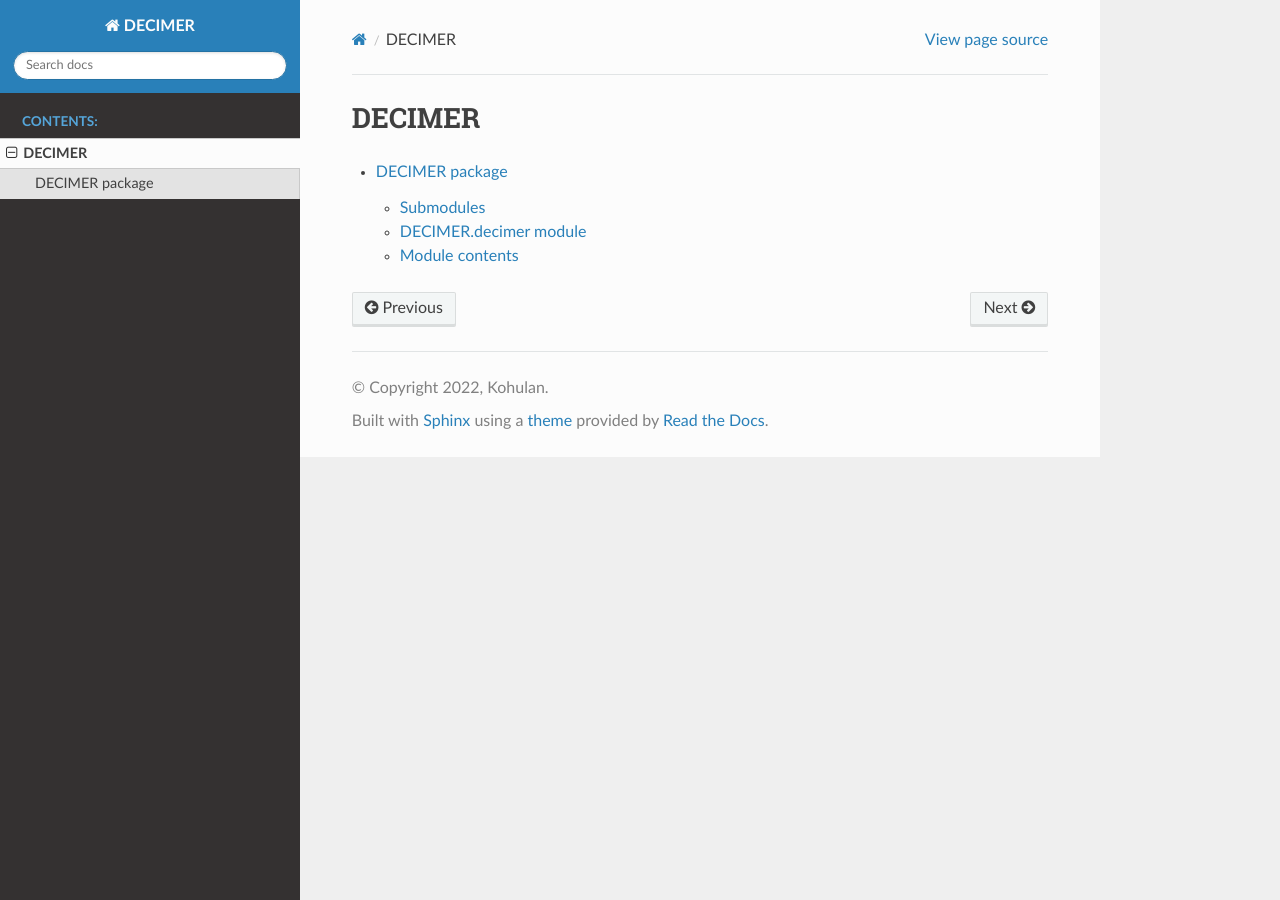
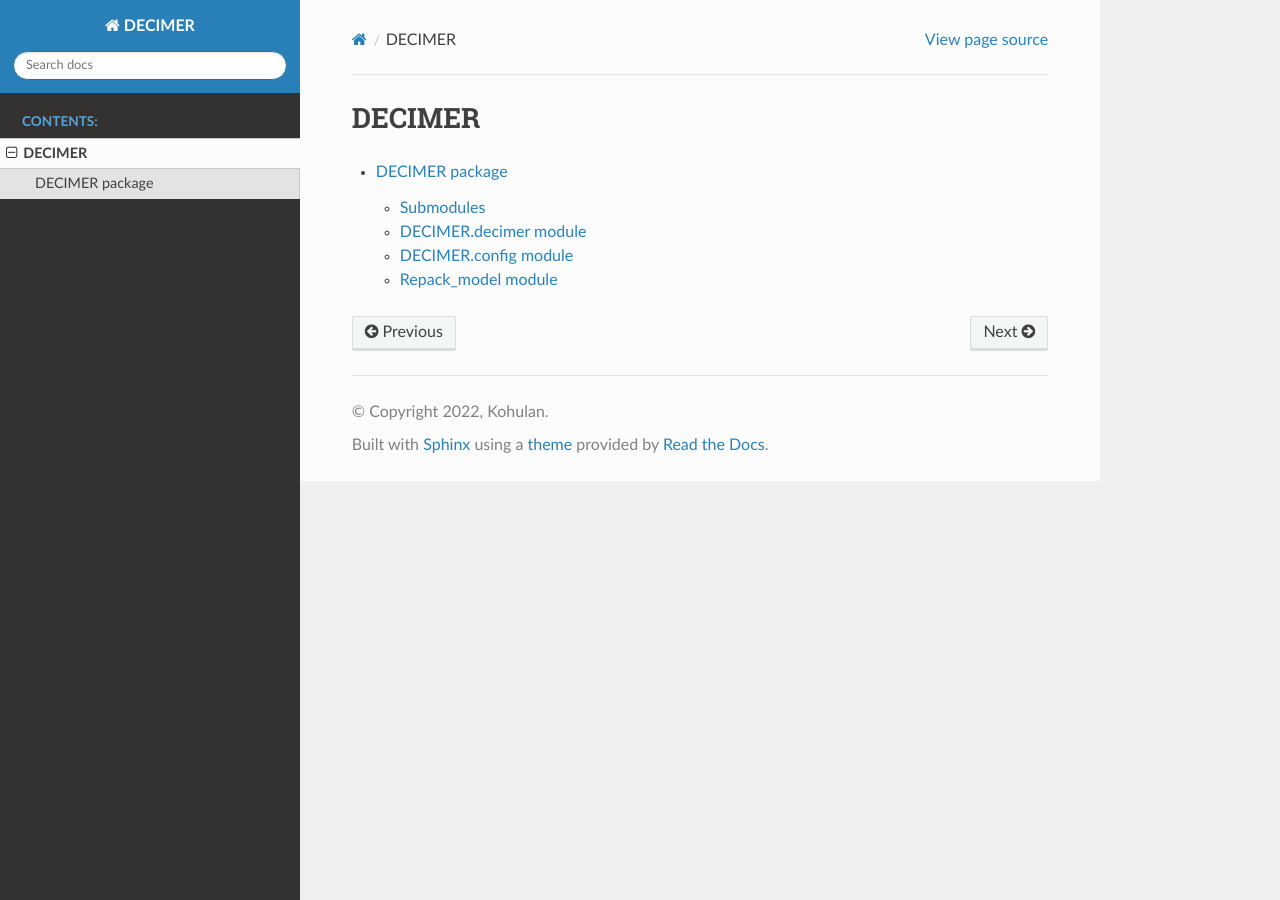
Before and after one commit to Kohulan/DECIMER-Image_Transformer, a Sphinx documentation site: the page built from docs/modules.rst, in a window 1280 px wide. Built offline with Sphinx 7.4.7 and the Read the Docs theme 2.0.0, drawn with Linux system fonts in a browser that asks for light colours.

Commit message:
Submodules added to docs

```diff
--- a/docs/DECIMER.rst
+++ b/docs/DECIMER.rst
@@ -12,10 +12,18 @@ DECIMER.decimer module
    :undoc-members:
    :show-inheritance:
 
-Module contents
+DECIMER.config module
 ---------------
 
-.. automodule:: DECIMER
+.. automodule:: DECIMER.config
    :members:
    :undoc-members:
    :show-inheritance:
+
+Repack_model module
+---------------
+
+.. automodule:: Repack_model
+   :members:
+   :undoc-members:
+   :show-inheritance:
```
